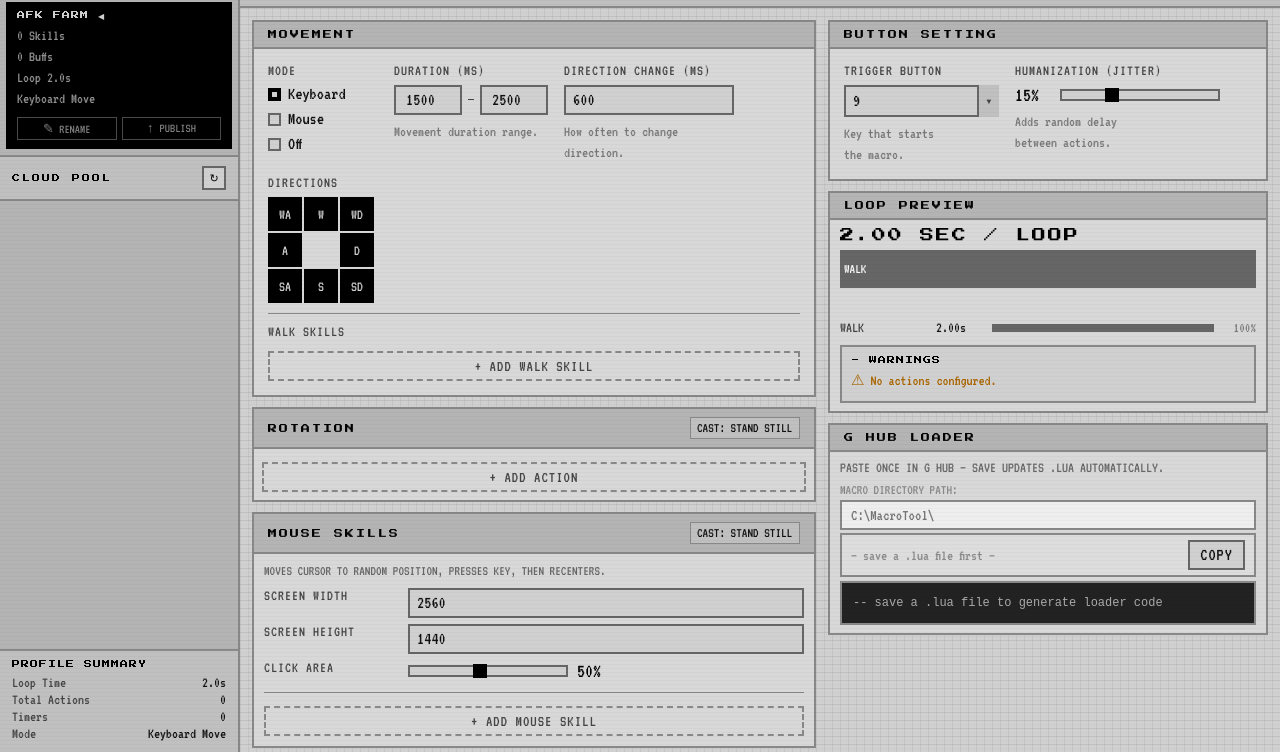
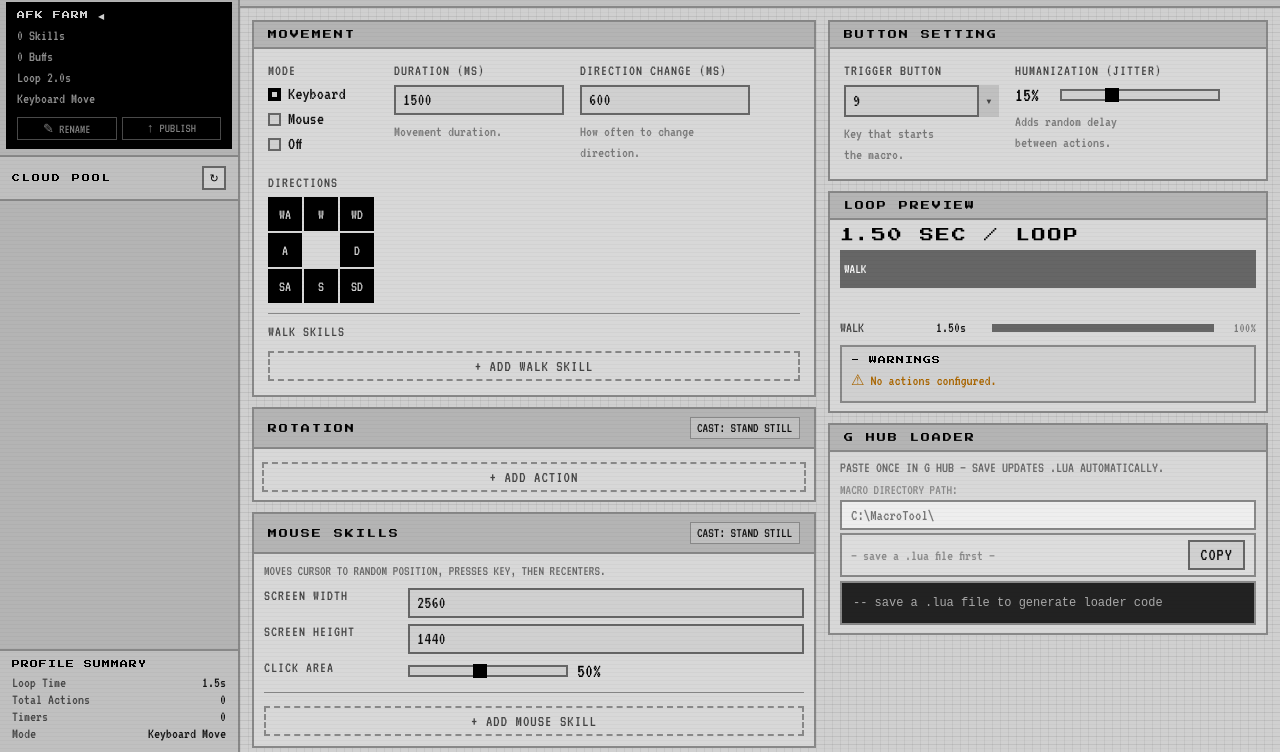
Before and after one commit to scream1ng/g-macro, a website: page index.html in a window 1280 px wide. Shown: the part 48-800 px from the top of the page. Drawn offline with Linux system fonts and the light colour scheme; no server answers.

Commit message:
feat: walking duration single input instead of min-max range

```diff
--- a/index.html
+++ b/index.html
@@ -408,12 +408,8 @@ input[type=range]::-webkit-slider-thumb{
           <div id="move-kb-fields" style="display:contents;">
           <div>
             <label class="f-lbl">DURATION (MS)</label>
-            <div style="display:flex;align-items:center;gap:5px;">
-              <input type="number" id="walkMin" value="1500" min="100" step="100" style="width:68px;text-align:center;">
-              <span style="font-family:var(--px);font-size:8px;color:var(--text2);">-</span>
-              <input type="number" id="walkMax" value="2500" min="100" step="100" style="width:68px;text-align:center;">
-            </div>
-            <div class="f-hint">Movement duration range.</div>
+            <input type="number" id="walkDuration" value="2000" min="100" step="100" style="width:100%;">
+            <div class="f-hint">Movement duration.</div>
           </div>
           <div>
             <label class="f-lbl">DIRECTION CHANGE (MS)</label>
@@ -1333,8 +1329,8 @@ function getConfig() {
     jitterPct:     +document.getElementById('jitterPct').value,
     walk:{
       mode:            getMoveMode(),
-      min:             +document.getElementById('walkMin').value,
-      max:             +document.getElementById('walkMax').value,
+      min:             +document.getElementById('walkDuration').value,
+      max:             +document.getElementById('walkDuration').value,
       changeInterval:  +document.getElementById('walkChange').value,
       dirs:            {...dirState},
       weightCardinal:  +document.getElementById('weightCardinal').value,
@@ -1378,8 +1374,7 @@ function applyConfig(cfg) {
       if(oEl) oEl.checked = w.mode==='off';
       updateMoveMode();
     }
-    if (w.min!==undefined)              setVal('walkMin', w.min);
-    if (w.max!==undefined)              setVal('walkMax', w.max);
+    if (w.min!==undefined)              setVal('walkDuration', w.min);
     if (w.changeInterval!==undefined)   setVal('walkChange', w.changeInterval);
     if (w.weightCardinal!==undefined)   setVal('weightCardinal', w.weightCardinal);
     if (w.weightDiagonal!==undefined)   setVal('weightDiagonal', w.weightDiagonal);
```
